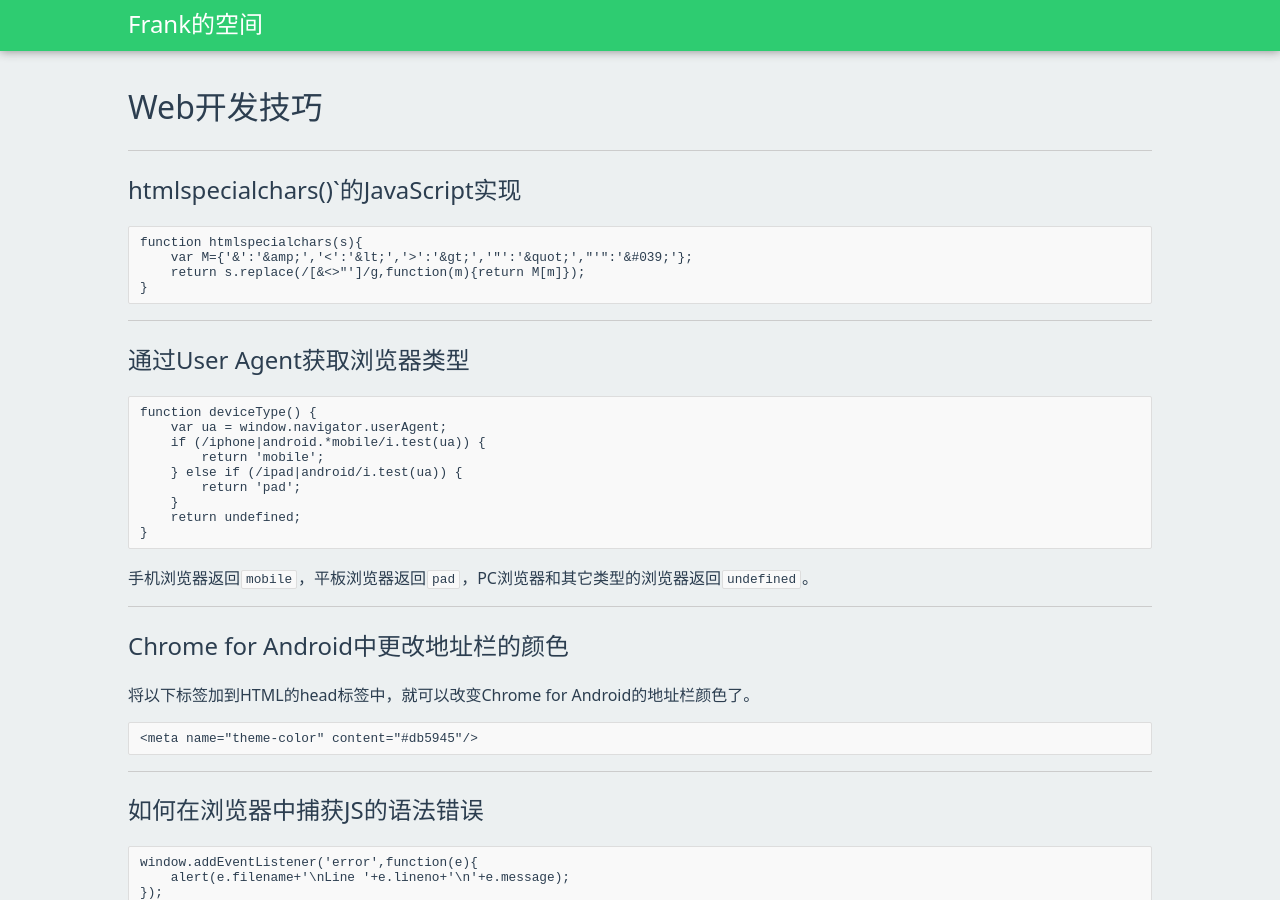
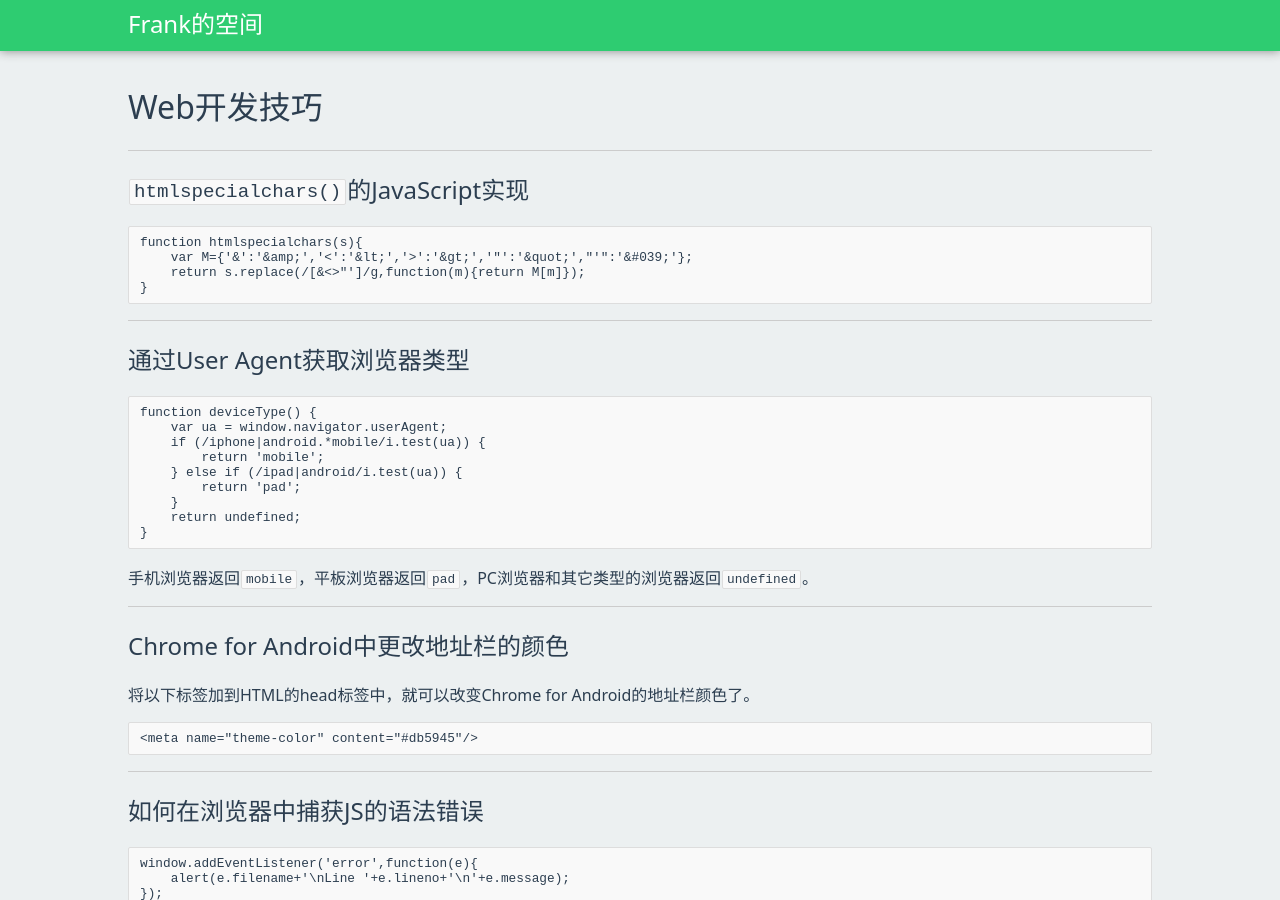
Before and after one commit to frank-deng/frank-deng, a Jekyll site: the page built from _posts/2018-05-06-web_dev_skills.md, in a window 1280 px wide and 900 px high. Built offline with Jekyll 4.4.1, drawn with Linux system fonts in a browser that asks for light colours.

Commit message:
Fix typo

```diff
--- a/_posts/2018-05-06-web_dev_skills.md
+++ b/_posts/2018-05-06-web_dev_skills.md
@@ -6,8 +6,8 @@ tags: [HTML, JavaScript]
 
 ---
 
-htmlspecialchars()`的JavaScript实现
------------------------------------
+`htmlspecialchars()`的JavaScript实现
+------------------------------------
 
 	function htmlspecialchars(s){
 		var M={'&':'&amp;','<':'&lt;','>':'&gt;','"':'&quot;',"'":'&#039;'};
```
